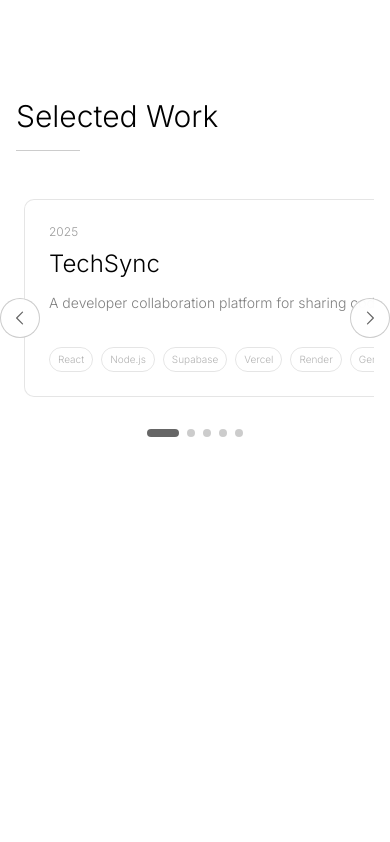
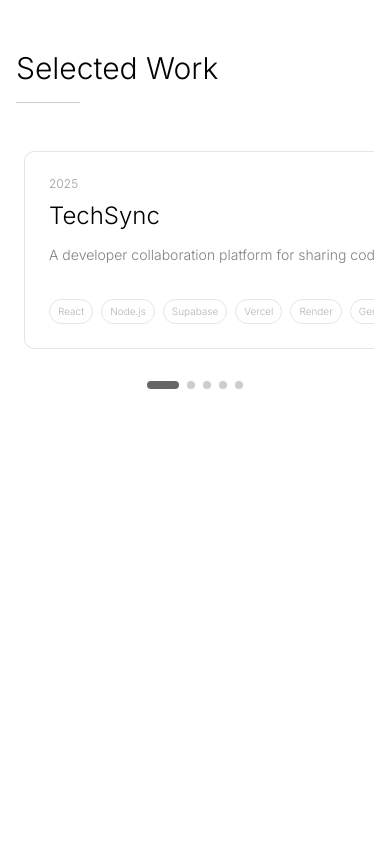
Before and after one commit to Souleilune/portfoliovirgil, a Next.js app: page / in a window 390 px wide. Shown: the part 890-1732 px from the top of the page. Built offline with nearby package versions, Linux system fonts and the light colour scheme.

Commit message:
chore: reduce padding top

```diff
--- a/src/app/page.tsx
+++ b/src/app/page.tsx
@@ -322,12 +322,12 @@ export default function Home() {
       </nav>
 
       {/* Main Content */}
-      <main className="pt-16 sm:pt-20">
+      <main className="pt-12 sm:pt-20">
         {/* Intro Section */}
         <section
           id="intro"
           ref={(el) => { sectionRefs.current['intro'] = el; }}
-          className="min-h-screen flex items-center justify-center px-4 sm:px-6 md:px-12 pt-12 sm:pt-16 pb-20 sm:pb-32"
+          className="min-h-screen flex items-center justify-center px-4 sm:px-6 md:px-12 pt-6 sm:pt-16 pb-20 sm:pb-32"
         >
           <div className="max-w-4xl w-full">
             <div className="mb-6 sm:mb-8">
@@ -373,7 +373,7 @@ export default function Home() {
         <section
           id="work"
           ref={(el) => { sectionRefs.current['work'] = el; }}
-          className="min-h-screen py-20 sm:py-32 px-4 sm:px-6 md:px-12"
+          className="min-h-screen pt-12 pb-20 sm:py-32 px-4 sm:px-6 md:px-12"
         >
           <div className="max-w-6xl mx-auto">
             <div className="mb-12 sm:mb-16 md:mb-24">
@@ -465,7 +465,7 @@ export default function Home() {
               {/* Navigation Arrows */}
               <button
                 onClick={prevSlide}
-                className="absolute left-0 top-1/2 -translate-y-1/2 -translate-x-4 sm:-translate-x-8 md:-translate-x-12 w-10 h-10 sm:w-12 sm:h-12 rounded-full border border-black/20 dark:border-white/20 bg-white/90 dark:bg-[#0a0a0a]/90 backdrop-blur-sm flex items-center justify-center hover:bg-black/5 dark:hover:bg-white/5 transition-all duration-300 z-10"
+                className="hidden md:flex absolute left-0 top-1/2 -translate-y-1/2 -translate-x-4 sm:-translate-x-8 md:-translate-x-12 w-10 h-10 sm:w-12 sm:h-12 rounded-full border border-black/20 dark:border-white/20 bg-white/90 dark:bg-[#0a0a0a]/90 backdrop-blur-sm items-center justify-center hover:bg-black/5 dark:hover:bg-white/5 transition-all duration-300 z-10"
                 aria-label="Previous slide"
               >
                 <svg
@@ -479,7 +479,7 @@ export default function Home() {
               </button>
               <button
                 onClick={nextSlide}
-                className="absolute right-0 top-1/2 -translate-y-1/2 translate-x-4 sm:translate-x-8 md:translate-x-12 w-10 h-10 sm:w-12 sm:h-12 rounded-full border border-black/20 dark:border-white/20 bg-white/90 dark:bg-[#0a0a0a]/90 backdrop-blur-sm flex items-center justify-center hover:bg-black/5 dark:hover:bg-white/5 transition-all duration-300 z-10"
+                className="hidden md:flex absolute right-0 top-1/2 -translate-y-1/2 translate-x-4 sm:translate-x-8 md:translate-x-12 w-10 h-10 sm:w-12 sm:h-12 rounded-full border border-black/20 dark:border-white/20 bg-white/90 dark:bg-[#0a0a0a]/90 backdrop-blur-sm items-center justify-center hover:bg-black/5 dark:hover:bg-white/5 transition-all duration-300 z-10"
                 aria-label="Next slide"
               >
                 <svg
@@ -515,7 +515,7 @@ export default function Home() {
         <section
           id="writing"
           ref={(el) => { sectionRefs.current['writing'] = el; }}
-          className="min-h-screen py-20 sm:py-32 px-4 sm:px-6 md:px-12"
+          className="min-h-screen pt-12 pb-20 sm:py-32 px-4 sm:px-6 md:px-12"
         >
           <div className="max-w-6xl mx-auto">
             <div className="mb-12 sm:mb-16 md:mb-24">
@@ -628,7 +628,7 @@ export default function Home() {
                 {/* Navigation Arrows */}
                 <button
                   onClick={prevArticleSlide}
-                  className="absolute left-0 top-1/2 -translate-y-1/2 -translate-x-4 sm:-translate-x-8 md:-translate-x-12 w-10 h-10 sm:w-12 sm:h-12 rounded-full border border-black/20 dark:border-white/20 bg-white/90 dark:bg-[#0a0a0a]/90 backdrop-blur-sm flex items-center justify-center hover:bg-black/5 dark:hover:bg-white/5 transition-all duration-300 z-10"
+                  className="hidden md:flex absolute left-0 top-1/2 -translate-y-1/2 -translate-x-4 sm:-translate-x-8 md:-translate-x-12 w-10 h-10 sm:w-12 sm:h-12 rounded-full border border-black/20 dark:border-white/20 bg-white/90 dark:bg-[#0a0a0a]/90 backdrop-blur-sm items-center justify-center hover:bg-black/5 dark:hover:bg-white/5 transition-all duration-300 z-10"
                   aria-label="Previous article"
                 >
                   <svg
@@ -642,7 +642,7 @@ export default function Home() {
                 </button>
                 <button
                   onClick={nextArticleSlide}
-                  className="absolute right-0 top-1/2 -translate-y-1/2 translate-x-4 sm:translate-x-8 md:translate-x-12 w-10 h-10 sm:w-12 sm:h-12 rounded-full border border-black/20 dark:border-white/20 bg-white/90 dark:bg-[#0a0a0a]/90 backdrop-blur-sm flex items-center justify-center hover:bg-black/5 dark:hover:bg-white/5 transition-all duration-300 z-10"
+                  className="hidden md:flex absolute right-0 top-1/2 -translate-y-1/2 translate-x-4 sm:translate-x-8 md:translate-x-12 w-10 h-10 sm:w-12 sm:h-12 rounded-full border border-black/20 dark:border-white/20 bg-white/90 dark:bg-[#0a0a0a]/90 backdrop-blur-sm items-center justify-center hover:bg-black/5 dark:hover:bg-white/5 transition-all duration-300 z-10"
                   aria-label="Next article"
                 >
                   <svg
@@ -688,7 +688,7 @@ export default function Home() {
         <section
           id="about"
           ref={(el) => { sectionRefs.current['about'] = el; }}
-          className="min-h-screen py-20 sm:py-32 px-4 sm:px-6 md:px-12 flex items-center"
+          className="min-h-screen pt-12 pb-20 sm:py-32 px-4 sm:px-6 md:px-12 flex items-center"
         >
           <div className="max-w-4xl mx-auto w-full">
             <div className="mb-12 sm:mb-16">
```
